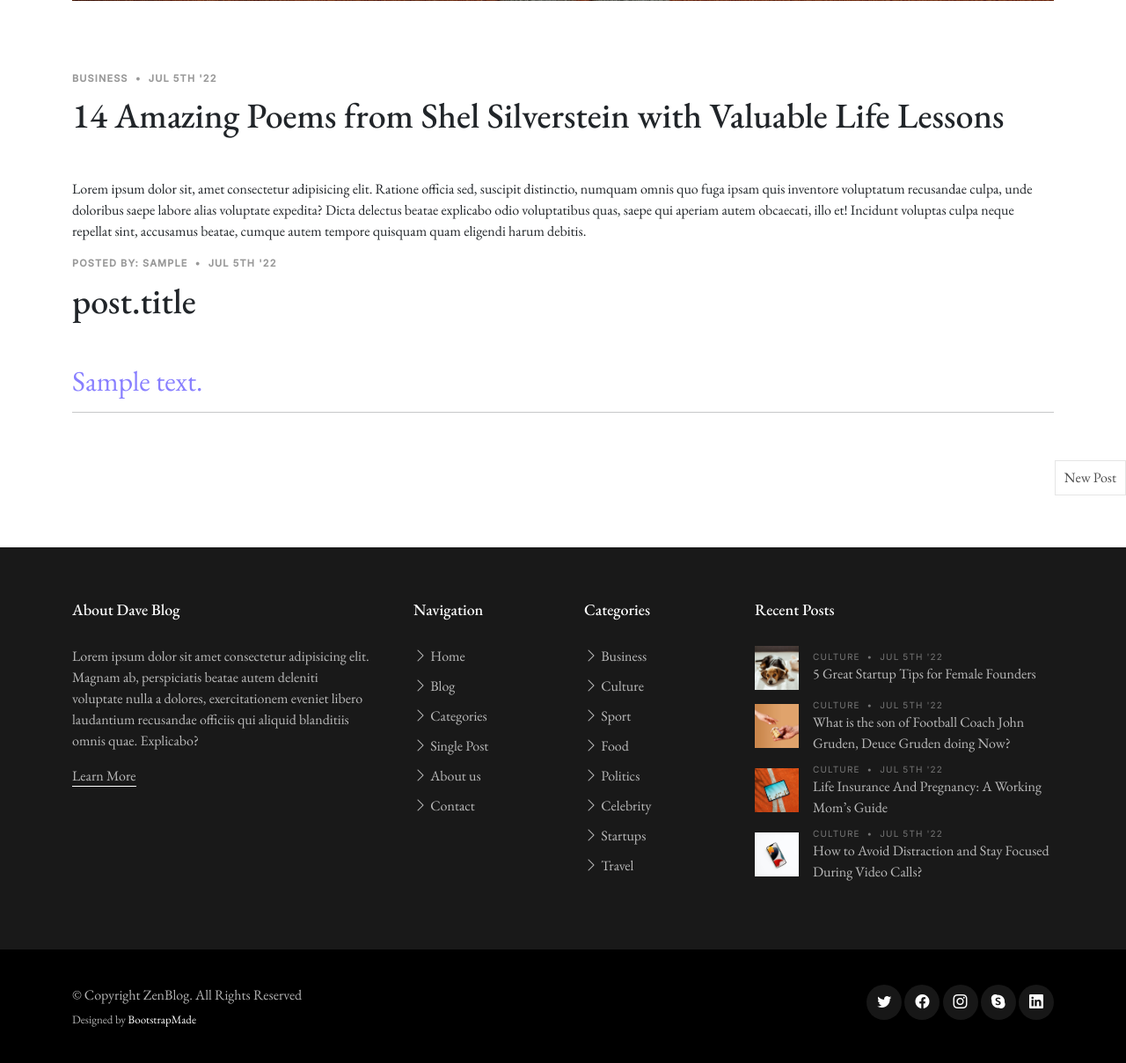
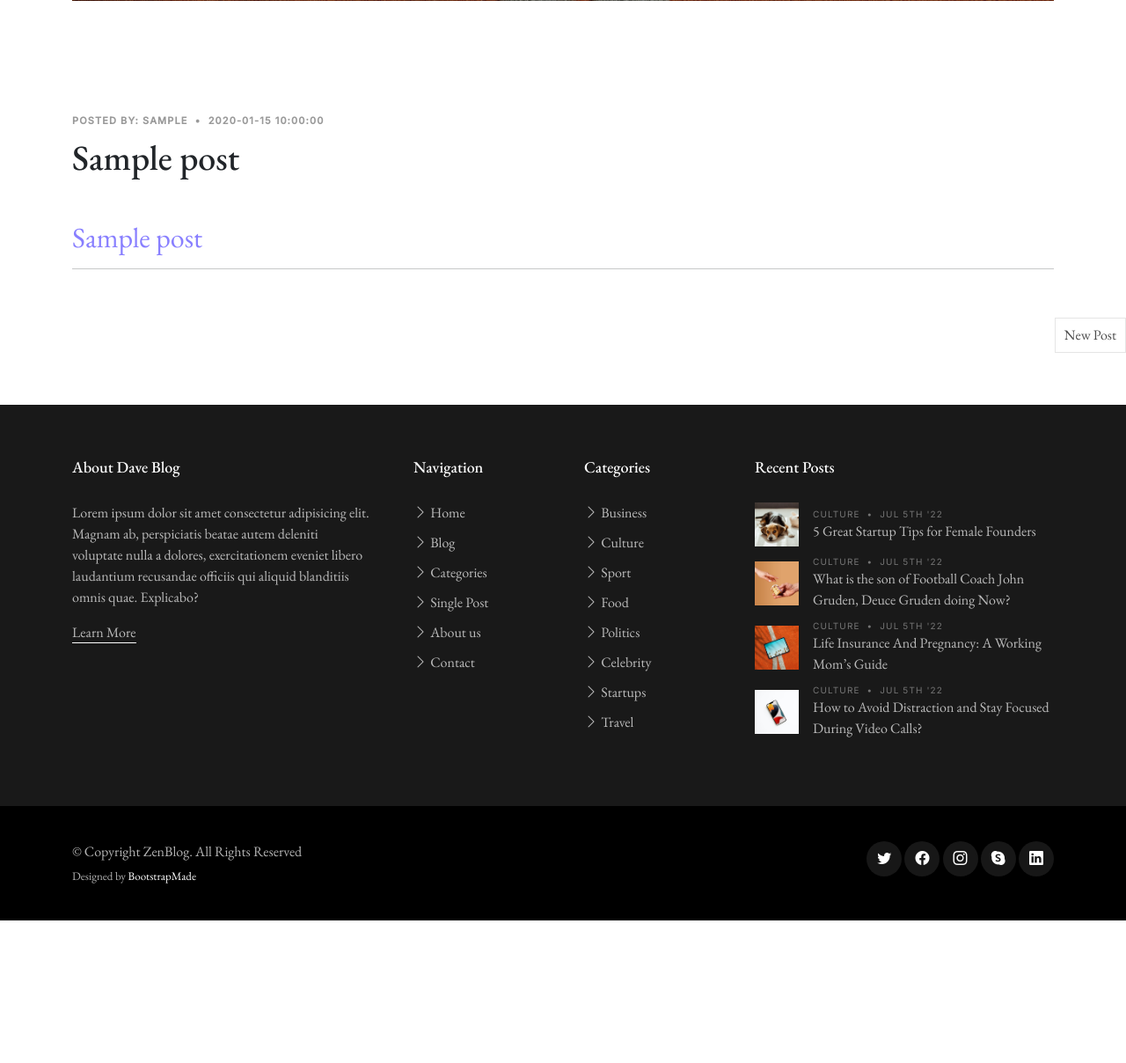
Before and after one commit to fredrickdave/Microblog-Project, a Flask app: page / in a window 1280 px wide. Shown: the part 815-2023 px from the top of the page at 88% size. After the commit the page ends 1861 px from the top, so only its background shows below. Run offline with Flask 2, Linux system fonts and the light colour scheme; a user stored in the database is signed in; tables that the repository leaves empty hold one stand-in row (values such as "Sample post"); some libraries are stand-ins or nearby versions; some web fonts are replaced.

Commit message:
Enable adding new posts

```diff
--- a/app/routes.py
+++ b/app/routes.py
@@ -3,8 +3,9 @@ from datetime import datetime
 from flask import flash, redirect, render_template, request, url_for
 from flask_login import current_user, login_required, login_user, logout_user
 from werkzeug.urls import url_parse
+
 from app import app, db
-from app.forms import EditProfileForm, EmptyForm, LoginForm, RegistrationForm, CreatePostForm
+from app.forms import CreatePostForm, EditProfileForm, EmptyForm, LoginForm, RegistrationForm
 from app.models import Post, User
 
 
@@ -24,7 +25,7 @@ def before_request():
 @app.route("/index")
 @login_required
 def index():
-    posts = Post.query.all()
+    posts = current_user.followed_posts().all()
     return render_template("index.html", title="Home", posts=posts)
 
 
@@ -184,7 +185,13 @@ def unfollow(username):
         return redirect(url_for("index"))
 
 
-@app.route("/new_post")
+@app.route("/new_post", methods=["GET", "POST"])
 def new_post():
     form = CreatePostForm()
+    if form.validate_on_submit():
+        post = Post(title=form.title.data, subtitle=form.subtitle.data, body=form.body.data, author=current_user)
+        db.session.add(post)
+        db.session.commit()
+        flash("Your post is now live!")
+        return redirect(url_for("index"))
     return render_template("make_post.html", form=form)
--- a/app/templates/_post.html
+++ b/app/templates/_post.html
@@ -1,6 +1,4 @@
-
-    <div class="post-meta"><span class="date">Posted by: {{ post.author.username }}</span> <span
-        class="mx-1">&bullet;</span> <span>Jul 5th
-        '22</span></div>
-    <h1 class="mb-5 post-title">post.title</h1>
-    <h2 class="post-subtitle">{{ post.body }}</h2>
+<div class="post-meta"><span class="date">Posted by: {{ post.author.username }}</span> <span
+        class="mx-1">&bullet;</span> <span>{{ post.timestamp }}</span></div>
+<h1 class="mb-5 post-title">{{ post.title }}</h1>
+<h2 class="post-subtitle">{{ post.subtitle }}</h2>
--- a/app/templates/index.html
+++ b/app/templates/index.html
@@ -77,7 +77,7 @@
 
 <!-- ======= Blog Preview Section ======= -->
 <section class="single-post-content">
-  <div class="container" data-aos="fade-up">
+  <!-- <div class="container" data-aos="fade-up">
     <div class="post-meta"><span class="date">Business</span> <span class="mx-1">&bullet;</span> <span>Jul 5th
         '22</span></div>
     <h1 class="mb-5">14 Amazing Poems from Shel Silverstein with Valuable Life Lessons</h1>
@@ -86,10 +86,10 @@
       unde doloribus saepe labore alias voluptate expedita? Dicta delectus beatae explicabo odio voluptatibus
       quas, saepe qui aperiam autem obcaecati, illo et! Incidunt voluptas culpa neque repellat sint, accusamus
       beatae, cumque autem tempore quisquam quam eligendi harum debitis.</p>
-  </div>
+  </div> -->
 
   {% for post in posts %}
-  <div class="container" data-aos="fade-up">
+  <div class="container mt-5" data-aos="fade-up">
     {% include '_post.html' %}
     <hr>
   </div>
```
